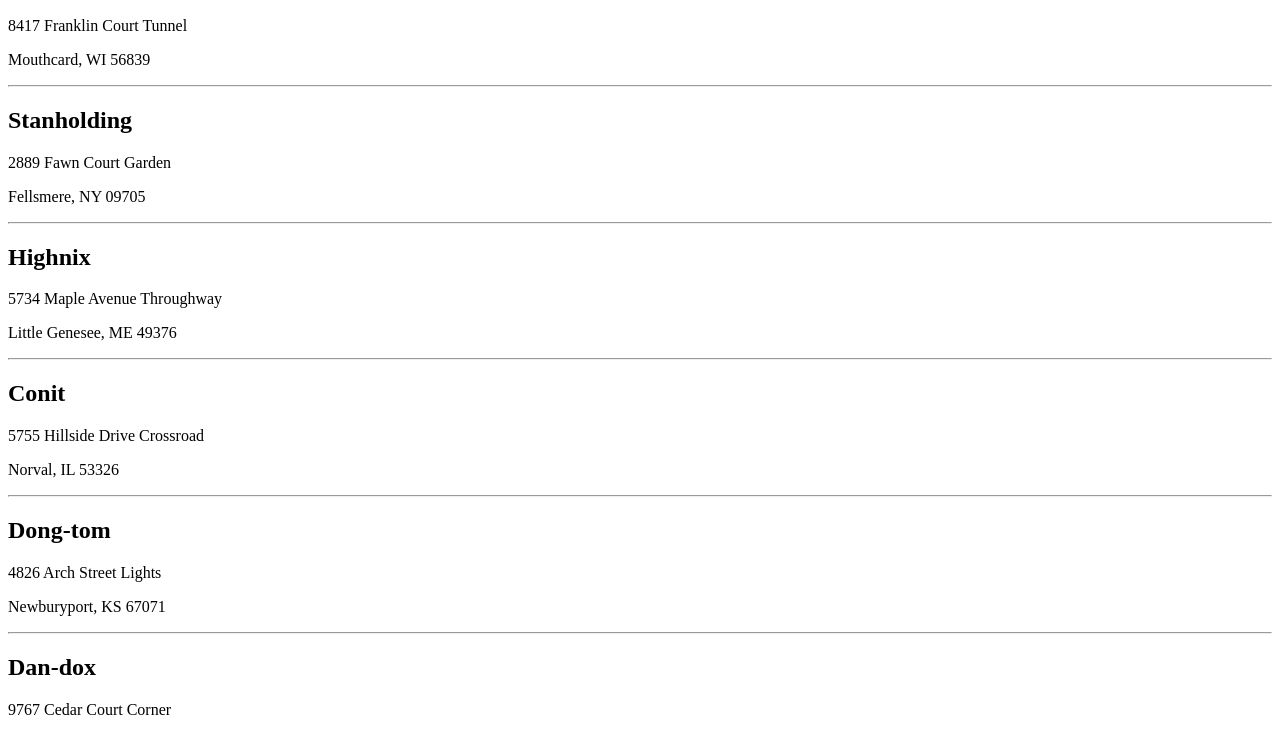
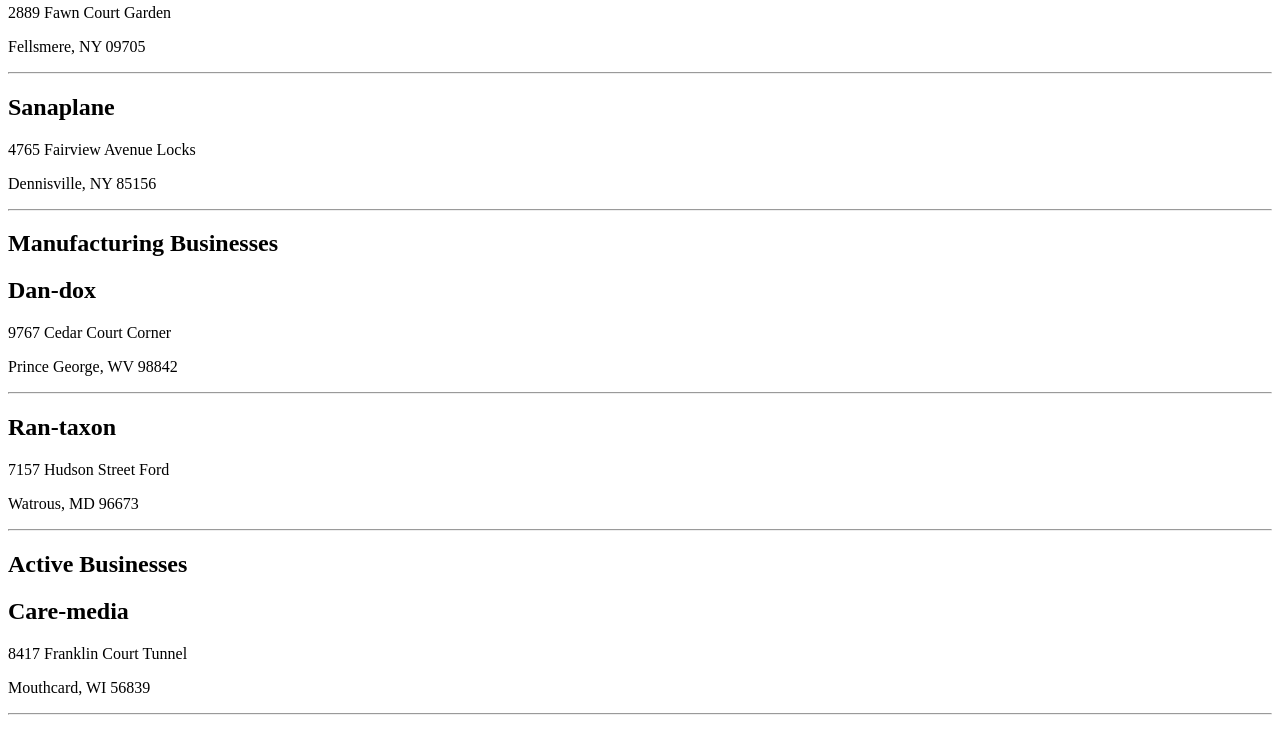
Before and after one commit to dalamcd/dotard-simbleton, a plain HTML site: page index.html in a window 1280 px wide. Shown: the part 110-842 px from the top of the page. Drawn offline with Linux system fonts and the light colour scheme.

Commit message:
Filter business list by state (New York) and industry (Manufacturing) and render both lists

```diff
--- a/index.html
+++ b/index.html
@@ -7,6 +7,16 @@
     <title>Document</title>
 </head>
 <body>
+
+    <section class="businessList--newYork">
+    </section>
+
+    <section class="businessList--manufacturing">
+    </section>
+
+    <section class="businessList">
+    </section>
+
     <script type="module" src="scripts/main.js"></script>
 </body>
 </html>
--- a/scripts/BusinessList.js
+++ b/scripts/BusinessList.js
@@ -3,8 +3,22 @@ import { useBusinesses } from "./BusinessProvider.js";
 
 export const ListBusiness = () => {
     const businessList = useBusinesses();
-    const contentElement = document.querySelector("body");
+    let contentElement = document.querySelector(".businessList");
     let businessHTML = "";
+
+    const NYBusinesses = businessList.filter(business => {
+        if(business.addressStateCode === "NY") {
+            return true;
+        }
+        return false;
+    })
+
+    const manuBusinesses = businessList.filter(business => {
+        if(business.companyIndustry === "Manufacturing" ) {
+            return true;
+        }
+        return false;
+    })
 
     businessList.forEach( busObj => {
         businessHTML += Business(busObj);
@@ -12,4 +26,24 @@ export const ListBusiness = () => {
 
     contentElement.innerHTML = `<h1>Active Businesses</h1>
         ${businessHTML}`
+
+    contentElement = document.querySelector(".businessList--newYork");
+    businessHTML = "";
+
+    NYBusinesses.forEach( busObj => {
+        businessHTML += Business(busObj);
+    })
+
+    contentElement.innerHTML = `<h1>New York Businesses</h1>
+        ${businessHTML}`
+
+    contentElement = document.querySelector(".businessList--manufacturing");
+    businessHTML = ""
+
+    manuBusinesses.forEach( busObj => {
+        businessHTML += Business(busObj);
+    })
+
+    contentElement.innerHTML = `<h1>Manufacturing Businesses</h1>
+        ${businessHTML}`
 }
```
